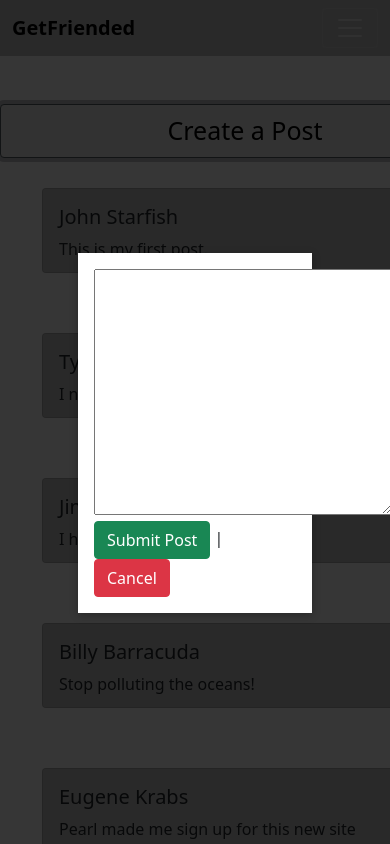
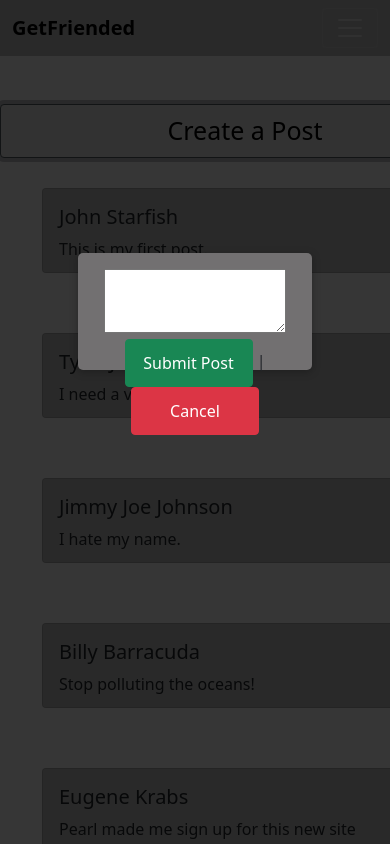
Before and after one commit to sporkupine/GetFriended, an Angular app: page / in a window 390 px wide. Both pictures are taken after a click on the button "Create a Post". Shown: the top 844 px of the page. Built offline with nearby package versions, Linux system fonts and the light colour scheme.

Commit message:
modal and buttons shiny and responsive

```diff
--- a/src/app/posts/post-modal/post-modal.component.css
+++ b/src/app/posts/post-modal/post-modal.component.css
@@ -13,8 +13,32 @@
     top: 30vh;
     left: 20vw;
     width: 60vw;
+    height: 30vw;
     padding: 16px;
     z-index: 100;
-    background: white;
+    background: rgba(114, 112, 113, 1);
     box-shadow: 0 2px 8px rgba(0, 0, 0, 0.26);
+    border-radius: 5px;
+
 }
+
+.alert-box-actions {
+  text-align: center;
+  padding: 3%;
+}
+
+#postText {
+  display: block;
+  width: 90%;
+  height: 75%;
+  margin-left: auto;
+  margin-right: auto;
+  resize: auto;
+  overflow: auto;
+}
+
+button {
+  height: 3rem;
+  width: 8rem;
+  text-align: center;
+}
--- a/src/app/posts/post-modal/post-modal.component.html
+++ b/src/app/posts/post-modal/post-modal.component.html
@@ -18,7 +18,7 @@
 
   <div class="backdrop"></div>
   <div class="alert-box">
-    <textarea name="" id="" cols="30" rows="10"></textarea>
+    <textarea id="postText"></textarea>
     <div class="alert-box-actions">
       <button class="btn btn-success" type="submit">Submit Post</button> |
       <button class="btn btn-danger" type="button" (click)="onCloseModal()">Cancel</button>
```
